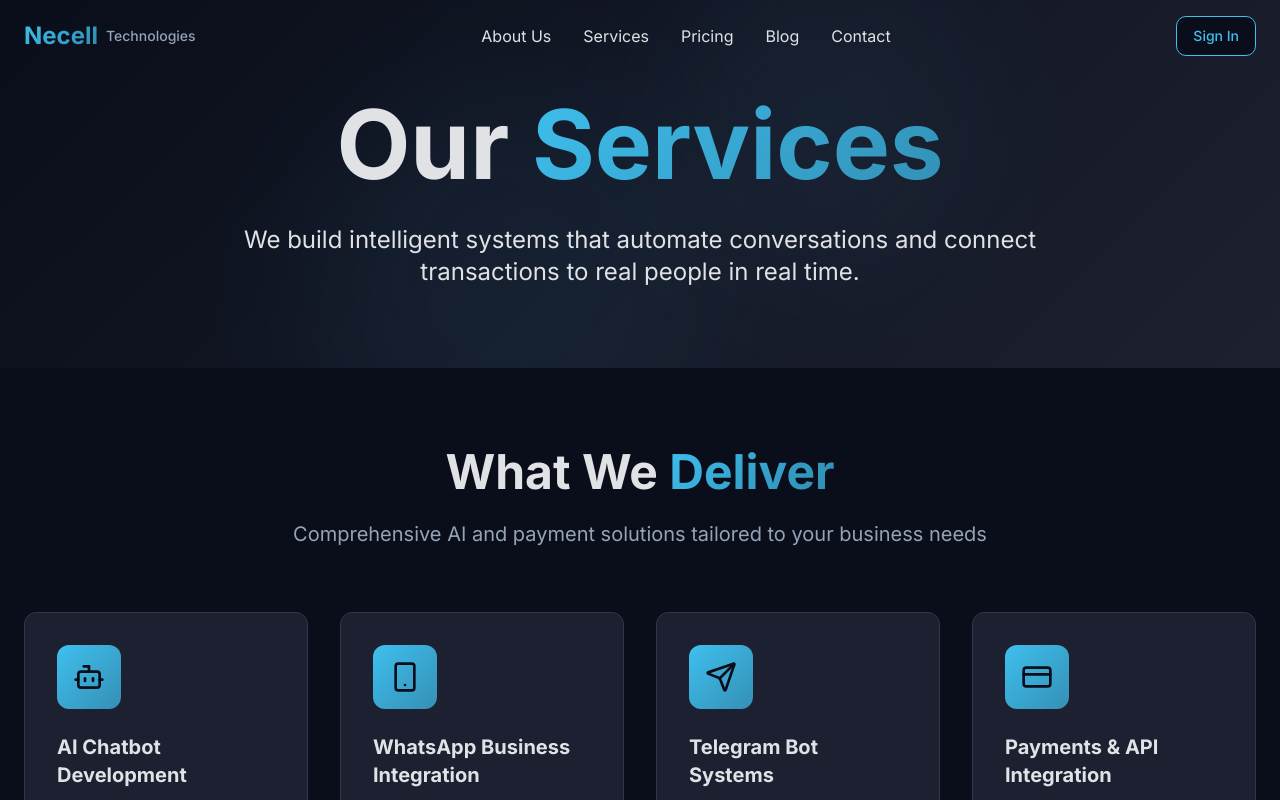
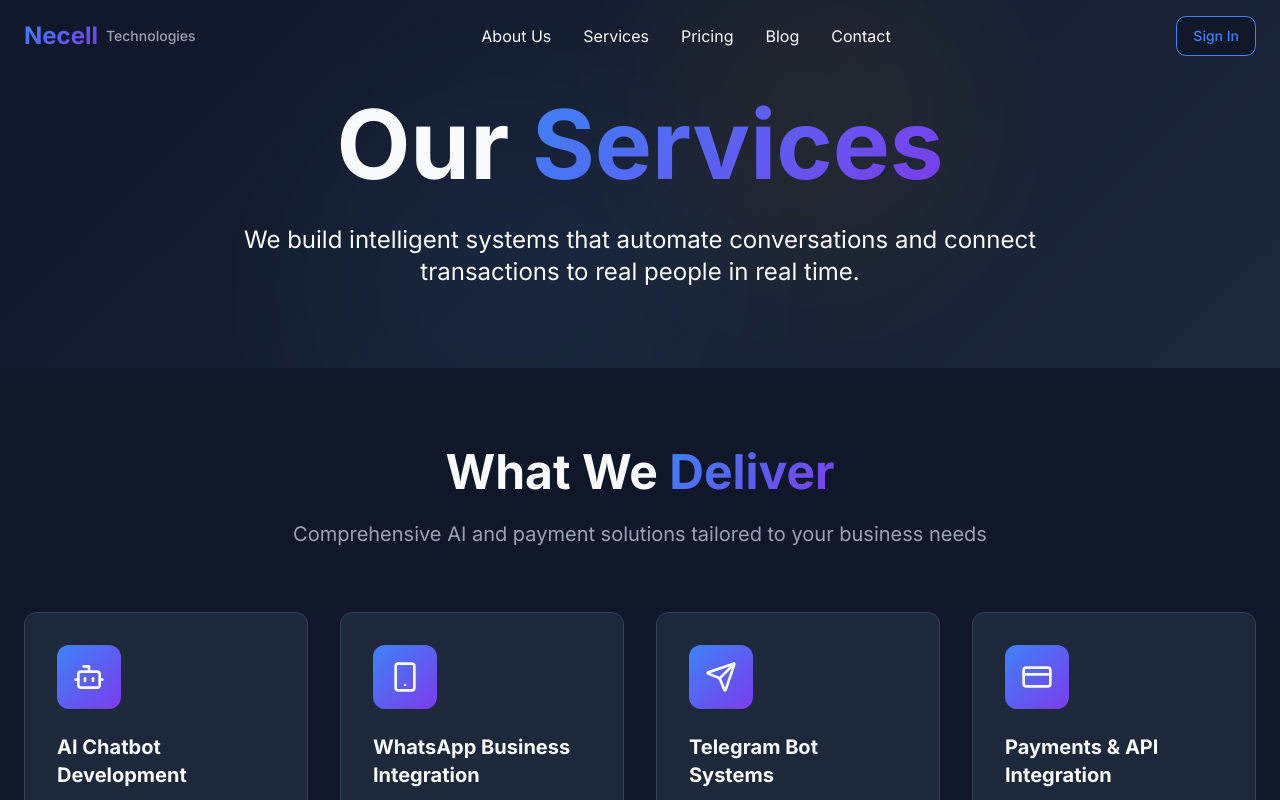
Before and after one commit to Jos77we/necell-nexus-flow, a React (Vite) app: page /services in a window 1280 px wide. Shown: the top 800 px of the page. Built offline with nearby package versions, Linux system fonts and the light colour scheme.

Commit message:
Refactor: Update color scheme

```diff
--- a/src/index.css
+++ b/src/index.css
@@ -8,52 +8,56 @@ All colors MUST be HSL.
 
 @layer base {
   :root {
-    --background: 224 47% 7%;        /* #0F1123 - Deep space blue */
-    --foreground: 220 9% 89%;        /* #E5E7EB - Light gray */
+    --background: 222 47% 11%;       /* #0F172A - Professional dark navy */
+    --foreground: 210 40% 98%;       /* #F8FAFC - Crisp white */
 
-    --card: 229 25% 15%;             /* #1C1F36 - Dark card background */
-    --card-foreground: 220 9% 89%;
+    --card: 217 33% 17%;             /* #1E293B - Professional card */
+    --card-foreground: 210 40% 98%;
 
-    --popover: 229 25% 15%;
-    --popover-foreground: 220 9% 89%;
+    --popover: 217 33% 17%;
+    --popover-foreground: 210 40% 98%;
 
-    --primary: 196 84% 59%;          /* #3BC9F3 - Neon blue */
-    --primary-foreground: 224 47% 7%;
+    --primary: 217 91% 60%;          /* #3B82F6 - Professional blue */
+    --primary-foreground: 210 40% 98%;
 
-    --secondary: 229 25% 20%;        /* Slightly lighter than card */
-    --secondary-foreground: 220 9% 85%;
+    --secondary: 262 83% 58%;        /* #A855F7 - Vibrant purple accent */
+    --secondary-foreground: 210 40% 98%;
 
-    --muted: 229 25% 18%;
-    --muted-foreground: 215 20% 65%; /* #9CA3AF */
+    --muted: 215 25% 27%;
+    --muted-foreground: 215 16% 65%; /* #94A3B8 */
 
-    --accent: 196 84% 59%;          /* Same as primary */
-    --accent-foreground: 224 47% 7%;
+    --accent: 38 92% 50%;            /* #F59E0B - Energetic amber */
+    --accent-foreground: 222 47% 11%;
 
     --destructive: 0 84% 60%;
-    --destructive-foreground: 220 9% 89%;
+    --destructive-foreground: 210 40% 98%;
 
-    --border: 229 25% 25%;          /* Subtle borders */
-    --input: 229 25% 15%;
-    --ring: 196 84% 59%;           /* Neon blue ring */
+    --border: 215 25% 27%;           /* Professional borders */
+    --input: 217 33% 17%;
+    --ring: 217 91% 60%;             /* Professional blue ring */
 
     --radius: 0.75rem;
 
     /* Custom Necell Design Tokens */
-    --neon-blue: 196 84% 59%;       /* #3BC9F3 */
-    --deep-space: 224 47% 7%;       /* #0F1123 */
-    --dark-card: 229 25% 15%;       /* #1C1F36 */
-    --light-text: 220 9% 89%;       /* #E5E7EB */
-    --subtle-text: 215 20% 65%;     /* #9CA3AF */
+    --corporate-blue: 217 91% 60%;   /* #3B82F6 - Primary brand */
+    --vibrant-purple: 262 83% 58%;   /* #A855F7 - Secondary brand */
+    --energetic-amber: 38 92% 50%;   /* #F59E0B - Accent/CTA */
+    --professional-navy: 222 47% 11%; /* #0F172A - Background */
+    --card-slate: 217 33% 17%;       /* #1E293B - Cards */
+    --light-text: 210 40% 98%;       /* #F8FAFC - Text */
+    --subtle-text: 215 16% 65%;      /* #94A3B8 - Muted text */
 
     /* Gradients */
-    --gradient-primary: linear-gradient(135deg, hsl(var(--neon-blue)), hsl(var(--primary) / 0.7));
-    --gradient-hero: linear-gradient(135deg, hsl(var(--deep-space)), hsl(var(--dark-card)));
-    --gradient-card: linear-gradient(145deg, hsl(var(--dark-card)), hsl(var(--dark-card) / 0.8));
+    --gradient-primary: linear-gradient(135deg, hsl(var(--corporate-blue)), hsl(var(--vibrant-purple)));
+    --gradient-hero: linear-gradient(135deg, hsl(var(--professional-navy)), hsl(var(--card-slate)));
+    --gradient-card: linear-gradient(145deg, hsl(var(--card-slate)), hsl(var(--card-slate) / 0.8));
+    --gradient-accent: linear-gradient(135deg, hsl(var(--energetic-amber)), hsl(var(--vibrant-purple)));
 
     /* Glows and Shadows */
-    --shadow-neon: 0 0 30px hsl(var(--neon-blue) / 0.3);
-    --shadow-card: 0 10px 25px -5px hsl(var(--deep-space) / 0.5);
-    --glow-neon: 0 0 20px hsl(var(--neon-blue) / 0.4);
+    --shadow-primary: 0 0 30px hsl(var(--corporate-blue) / 0.3);
+    --shadow-card: 0 10px 25px -5px hsl(var(--professional-navy) / 0.5);
+    --glow-primary: 0 0 20px hsl(var(--corporate-blue) / 0.4);
+    --glow-accent: 0 0 20px hsl(var(--energetic-amber) / 0.4);
 
     /* Animations */
     --transition-smooth: all 0.3s cubic-bezier(0.4, 0, 0.2, 1);
@@ -130,7 +134,7 @@ All colors MUST be HSL.
 @layer components {
   /* Necell Components */
   .necell-glow {
-    @apply shadow-[var(--shadow-neon)] transition-[var(--transition-smooth)];
+    @apply shadow-[var(--shadow-primary)] transition-[var(--transition-smooth)];
   }
 
   .necell-card {
@@ -139,6 +143,10 @@ All colors MUST be HSL.
 
   .necell-gradient {
     background: var(--gradient-primary);
+  }
+
+  .necell-gradient-accent {
+    background: var(--gradient-accent);
   }
 
   .necell-hero-bg {
@@ -154,7 +162,12 @@ All colors MUST be HSL.
   }
 
   .glow-on-hover:hover {
-    box-shadow: var(--glow-neon);
+    box-shadow: var(--glow-primary);
+    transform: translateY(-2px);
+  }
+
+  .glow-on-hover-accent:hover {
+    box-shadow: var(--glow-accent);
     transform: translateY(-2px);
   }
 }
@@ -180,10 +193,10 @@ All colors MUST be HSL.
 
 @keyframes pulse-glow {
   0%, 100% {
-    box-shadow: 0 0 5px hsl(var(--neon-blue) / 0.5);
+    box-shadow: 0 0 5px hsl(var(--corporate-blue) / 0.5);
   }
   50% {
-    box-shadow: 0 0 20px hsl(var(--neon-blue) / 0.8);
+    box-shadow: 0 0 20px hsl(var(--corporate-blue) / 0.8);
   }
 }
 
--- a/tailwind.config.ts
+++ b/tailwind.config.ts
@@ -66,9 +66,11 @@ export default {
 					ring: 'hsl(var(--sidebar-ring))'
 				},
 				// Necell custom colors
-				'neon-blue': 'hsl(var(--neon-blue))',
-				'deep-space': 'hsl(var(--deep-space))',
-				'dark-card': 'hsl(var(--dark-card))',
+				'corporate-blue': 'hsl(var(--corporate-blue))',
+				'vibrant-purple': 'hsl(var(--vibrant-purple))',
+				'energetic-amber': 'hsl(var(--energetic-amber))',
+				'professional-navy': 'hsl(var(--professional-navy))',
+				'card-slate': 'hsl(var(--card-slate))',
 				'light-text': 'hsl(var(--light-text))',
 				'subtle-text': 'hsl(var(--subtle-text))',
 			},
```
